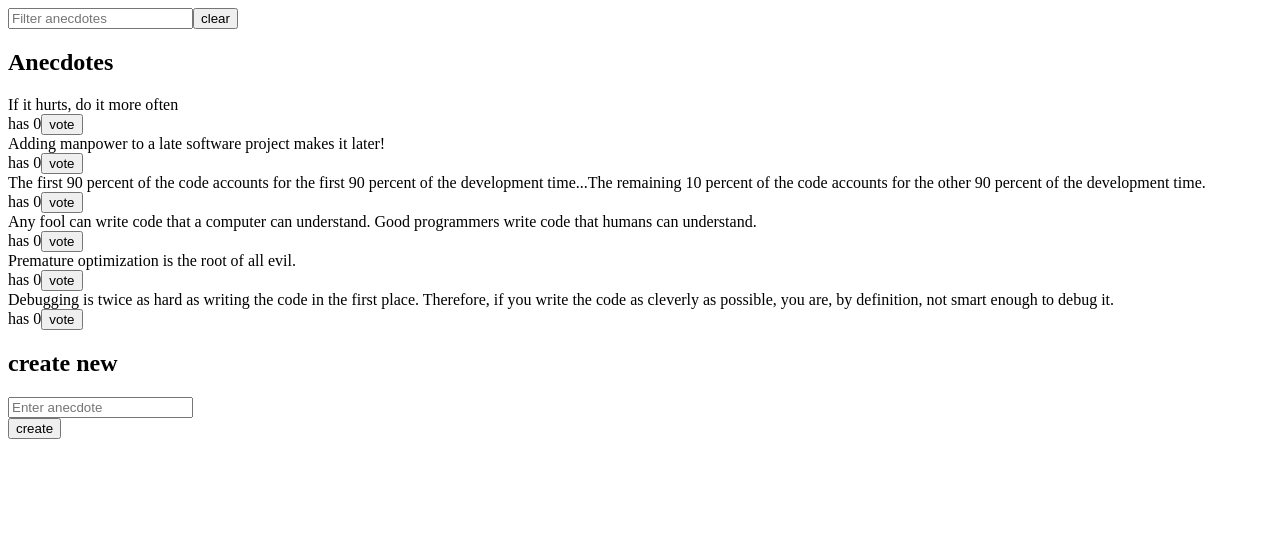
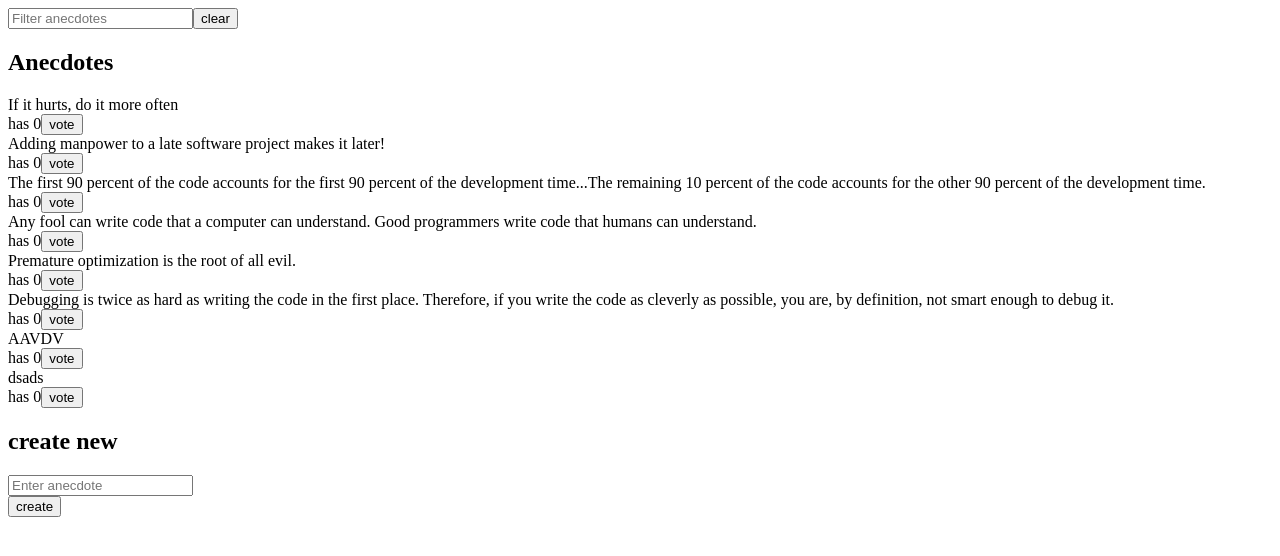
Before and after one commit to sagar4926/fso2020, a React (Create React App) app in the folder part6/anecdotes-redux/: page / in a window 1280 px wide. Shown: the top 556 px of the page. Built offline with nearby package versions, Linux system fonts and the light colour scheme; data requests are answered from the project's data file.

Commit message:
6.14 Anecdotes and the backend, step2

```diff
--- a/part6/anecdotes-redux/db.json
+++ b/part6/anecdotes-redux/db.json
@@ -1,5 +1,5 @@
 {
-  "anecdotes":[
+  "anecdotes": [
     {
       "content": "If it hurts, do it more often",
       "id": "47145",
@@ -29,6 +29,16 @@
       "content": "Debugging is twice as hard as writing the code in the first place. Therefore, if you write the code as cleverly as possible, you are, by definition, not smart enough to debug it.",
       "id": "98312",
       "votes": 0
+    },
+    {
+      "content": "AAVDV",
+      "votes": 0,
+      "id": "HeFdioC"
+    },
+    {
+      "content": "dsads",
+      "votes": 0,
+      "id": "keFnWDD"
     }
   ]
 }
--- a/part6/anecdotes-redux/src/components/AnecdoteForm.js
+++ b/part6/anecdotes-redux/src/components/AnecdoteForm.js
@@ -2,6 +2,7 @@ import React from "react";
 import { useDispatch } from "react-redux";
 import { actionCreateAnecdote } from "../reducers/anecdoteReducer";
 import { setNotification } from "../reducers/notificationReducer";
+import anecdotes_api from "../services/anecdotes";
 
 const AnecdoteForm = () => {
   const dispatch = useDispatch();
@@ -9,9 +10,17 @@ const AnecdoteForm = () => {
   const createAnecdote = (event) => {
     event.preventDefault();
     const content = event.target.content.value;
-    dispatch(actionCreateAnecdote(content));
-    dispatch(setNotification(`Added new anecdote: ${content}`));
-    event.target.content.value = "";
+    const inputField = event.target.content;
+    anecdotes_api
+      .create({
+        content,
+        votes: 0,
+      })
+      .then((res) => {
+        dispatch(actionCreateAnecdote(res));
+        dispatch(setNotification(`Added new anecdote: ${res.content}`));
+        inputField.value = "";
+      });
   };
 
   return (
--- a/part6/anecdotes-redux/src/reducers/anecdoteReducer.js
+++ b/part6/anecdotes-redux/src/reducers/anecdoteReducer.js
@@ -1,13 +1,3 @@
-const getId = () => (100000 * Math.random()).toFixed(0);
-
-const asObject = (anecdote) => {
-  return {
-    content: anecdote,
-    id: getId(),
-    votes: 0,
-  };
-};
-
 const initialState = [];
 
 export const ACTIONS = {
@@ -29,7 +19,7 @@ const anecdotesReducer = (state = initialState, action) => {
       );
     }
     case ACTIONS.CREATE_ANECDOTE: {
-      return [...state, asObject(action.data)];
+      return [...state, action.data];
     }
     default: {
       return state;
@@ -44,10 +34,10 @@ export const actionVote = (id) => {
   };
 };
 
-export const actionCreateAnecdote = (content) => {
+export const actionCreateAnecdote = (data) => {
   return {
     type: ACTIONS.CREATE_ANECDOTE,
-    data: content,
+    data,
   };
 };
 
--- a/part6/anecdotes-redux/src/services/anecdotes.js
+++ b/part6/anecdotes-redux/src/services/anecdotes.js
@@ -8,8 +8,13 @@ const getAll = () => {
   return Axios.get(ANECDOTES_ENDPOINT).then((res) => res.data);
 };
 
+const create = (payload) => {
+  return Axios.post(ANECDOTES_ENDPOINT, payload).then((res) => res.data);
+};
+
 const anecdotes_api = {
   getAll,
+  create
 };
 
 export default anecdotes_api;
```
